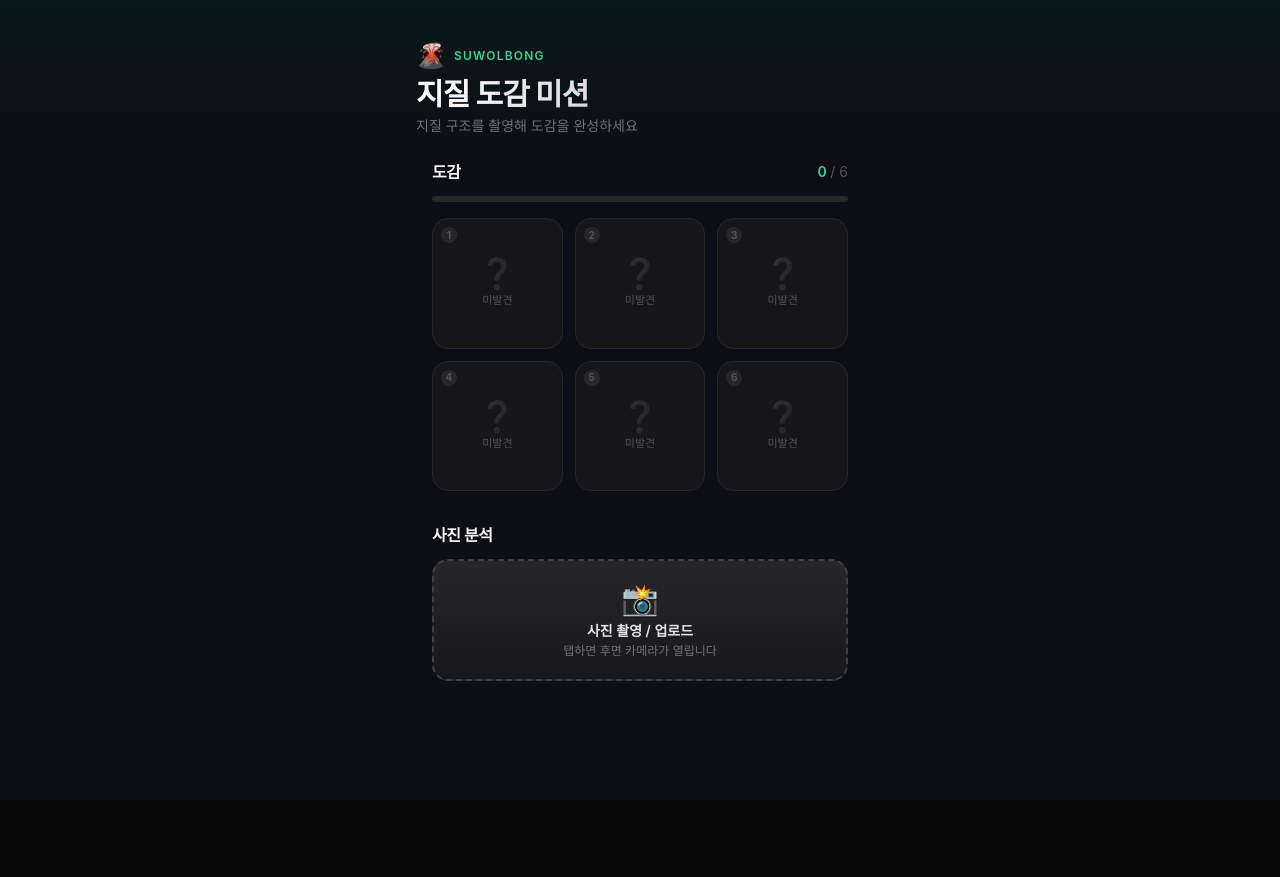
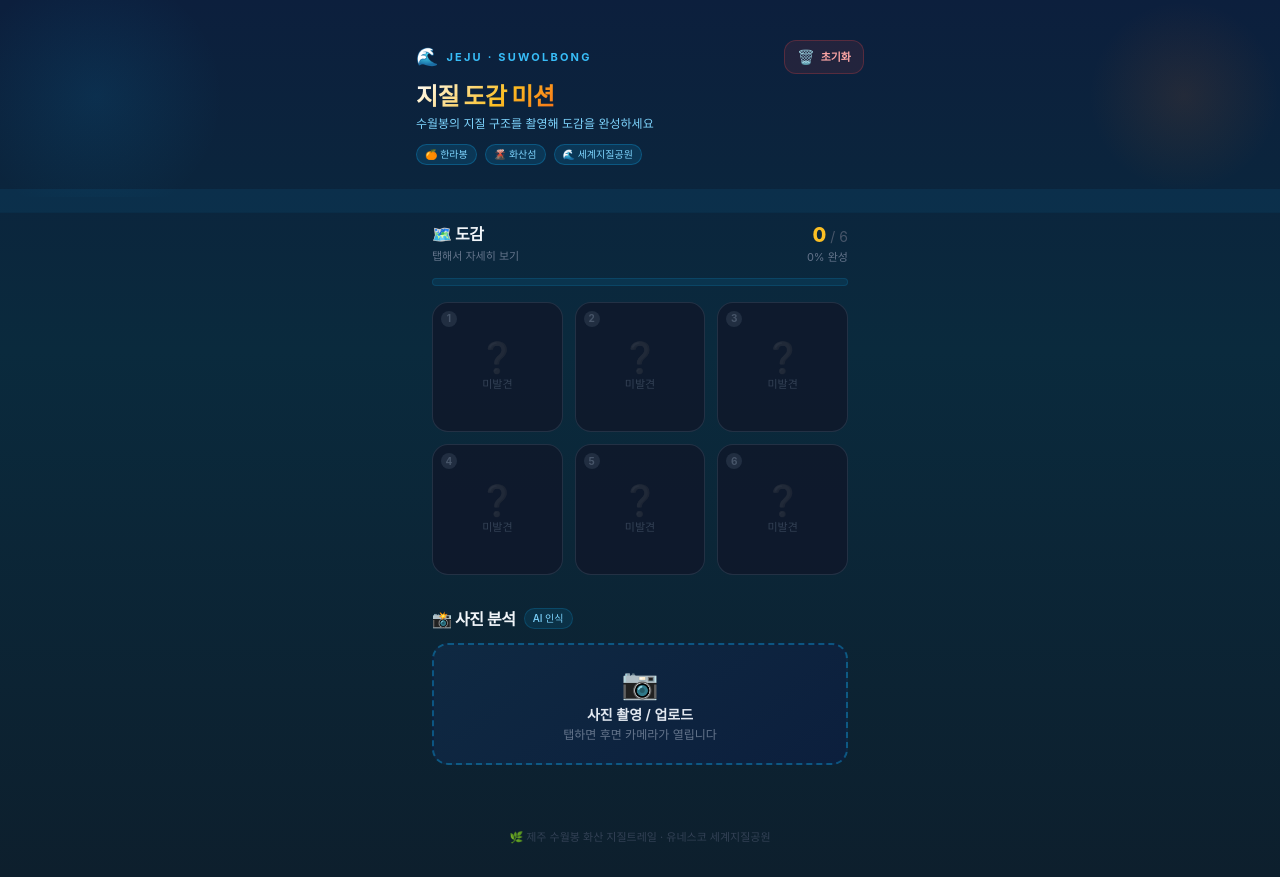
Before and after one commit to colddog09/jeju, a React (Vite) app: page / in a window 1280 px wide. Before the commit the page ends 800 px from the top, so only its background shows below. Built offline with nearby package versions, Linux system fonts and the light colour scheme.

Commit message:
Add files via upload

```diff
--- a/src/App.jsx
+++ b/src/App.jsx
@@ -36,6 +36,7 @@ export default function App() {
   const [message, setMessage] = useState("");
   const [activeResult, setActiveResult] = useState(null);
   const [detailEntry, setDetailEntry] = useState(null);
+  const [showResetConfirm, setShowResetConfirm] = useState(false);
   const imgRef = useRef(null);
 
   const { predict, isPlaceholder } = useTeachableModel();
@@ -72,7 +73,14 @@ export default function App() {
     }
 
     try {
-      const top = await predict(imgRef.current);
+      // 확률 내림차순으로 정렬된 배열 반환
+      const predictions = await predict(imgRef.current);
+      // 미발견 항목 중 CONFIDENCE_THRESHOLD 이상인 것 우선 선택
+      const unfoundBest = predictions.find((p) => {
+        const e = DEX_ENTRIES.find((d) => d.name === p.className);
+        return e && !foundMap.has(e.id) && p.probability >= CONFIDENCE_THRESHOLD;
+      });
+      const top = unfoundBest ?? predictions[0];
       if (top.probability >= CONFIDENCE_THRESHOLD) {
         const entry = DEX_ENTRIES.find((e) => e.name === top.className);
         if (entry) {
@@ -98,28 +106,92 @@ export default function App() {
     }
   };
 
+  const handleReset = () => {
+    setFoundMap(new Map());
+    setPreviewUrl(null);
+    setStatus("idle");
+    setMessage("");
+    setActiveResult(null);
+    setShowResetConfirm(false);
+  };
+
   return (
-    <div className="min-h-screen bg-[#0d0d14] text-zinc-100">
+    <div className="min-h-screen text-white" style={{
+      background: "linear-gradient(180deg, #0c1f3d 0%, #0a2a3d 40%, #0d1f2d 100%)"
+    }}>
       {/* 헤더 */}
-      <header className="relative overflow-hidden px-4 pt-10 pb-6">
-        <div className="absolute inset-0 bg-gradient-to-b from-emerald-950/40 to-transparent pointer-events-none" />
+      <header className="relative overflow-hidden px-4 pt-10 pb-8">
+        {/* 배경 장식: 파도 */}
+        <div className="absolute inset-0 pointer-events-none overflow-hidden">
+          <div className="absolute -top-8 -left-8 w-64 h-64 rounded-full opacity-10"
+            style={{ background: "radial-gradient(circle, #0ea5e9 0%, transparent 70%)" }} />
+          <div className="absolute top-0 right-0 w-48 h-48 rounded-full opacity-10"
+            style={{ background: "radial-gradient(circle, #f97316 0%, transparent 70%)" }} />
+        </div>
+
         <div className="relative max-w-md mx-auto">
-          <div className="flex items-center gap-2 mb-1">
-            <span className="text-2xl">🌋</span>
-            <span className="text-xs font-semibold tracking-widest text-emerald-400 uppercase">
-              Suwolbong
+          {/* 상단 행: 라벨 + 초기화 버튼 */}
+          <div className="flex items-center justify-between mb-2">
+            <div className="flex items-center gap-2">
+              <span className="text-lg">🌊</span>
+              <span className="text-[11px] font-bold tracking-[0.2em] uppercase"
+                style={{ color: "#38bdf8" }}>
+                Jeju · Suwolbong
+              </span>
+            </div>
+            <button
+              type="button"
+              onClick={() => setShowResetConfirm(true)}
+              className="flex items-center gap-1.5 px-3 py-1.5 rounded-xl transition-all active:scale-95"
+              style={{
+                background: "rgba(239,68,68,0.1)",
+                border: "1px solid rgba(239,68,68,0.25)",
+                color: "#fca5a5"
+              }}
+            >
+              <span className="text-sm">🗑️</span>
+              <span className="text-[11px] font-semibold">초기화</span>
+            </button>
+          </div>
+
+          <h1 className="text-2xl font-extrabold tracking-tight leading-tight">
+            <span style={{
+              background: "linear-gradient(135deg, #ffffff 0%, #fbbf24 60%, #f97316 100%)",
+              WebkitBackgroundClip: "text",
+              WebkitTextFillColor: "transparent"
+            }}>
+              지질 도감 미션
             </span>
+          </h1>
+          <p className="text-xs mt-1" style={{ color: "#7dd3fc" }}>
+            수월봉의 지질 구조를 촬영해 도감을 완성하세요
+          </p>
+
+          {/* 제주 장식 태그 */}
+          <div className="flex gap-2 mt-3">
+            {["🍊 한라봉", "🌋 화산섬", "🌊 세계지질공원"].map((tag) => (
+              <span key={tag} className="text-[10px] px-2 py-0.5 rounded-full font-medium whitespace-nowrap"
+                style={{
+                  background: "rgba(14,165,233,0.15)",
+                  border: "1px solid rgba(14,165,233,0.3)",
+                  color: "#7dd3fc"
+                }}>
+                {tag}
+              </span>
+            ))}
           </div>
-          <h1 className="text-3xl font-extrabold tracking-tight bg-gradient-to-r from-white to-zinc-400 bg-clip-text text-transparent">
-            지질 도감 미션
-          </h1>
-          <p className="text-sm text-zinc-500 mt-1">
-            지질 구조를 촬영해 도감을 완성하세요
-          </p>
         </div>
       </header>
 
-      <main className="max-w-md mx-auto px-4 pb-12 space-y-8">
+      {/* 물결 구분선 */}
+      <div className="relative h-6 overflow-hidden -mt-2 mb-2">
+        <svg viewBox="0 0 400 24" className="absolute bottom-0 w-full" preserveAspectRatio="none">
+          <path d="M0,12 C100,24 300,0 400,12 L400,24 L0,24 Z"
+            fill="rgba(14,165,233,0.08)" />
+        </svg>
+      </div>
+
+      <main className="max-w-md mx-auto px-4 pb-16 space-y-8">
         <DexDashboard
           entries={DEX_ENTRIES}
           foundMap={foundMap}
@@ -135,6 +207,65 @@ export default function App() {
         />
       </main>
 
+      {/* 하단 장식 */}
+      <div className="max-w-md mx-auto px-4 pb-8 text-center">
+        <p className="text-[11px]" style={{ color: "#334155" }}>
+          🌿 제주 수월봉 화산 지질트레일 · 유네스코 세계지질공원
+        </p>
+      </div>
+
+      {/* 초기화 확인 모달 */}
+      {showResetConfirm && (
+        <div
+          className="fixed inset-0 z-50 flex items-center justify-center p-4"
+          style={{ background: "rgba(0,0,0,0.75)", backdropFilter: "blur(4px)" }}
+          onClick={() => setShowResetConfirm(false)}
+        >
+          <div
+            className="w-full max-w-sm rounded-3xl overflow-hidden shadow-2xl"
+            style={{
+              background: "linear-gradient(135deg, #0f172a 0%, #1e293b 100%)",
+              border: "1px solid rgba(239,68,68,0.3)"
+            }}
+            onClick={(e) => e.stopPropagation()}
+          >
+            <div className="px-6 pt-8 pb-5 text-center">
+              <div className="text-5xl mb-4">🗑️</div>
+              <h2 className="text-lg font-extrabold text-white mb-2">도감 초기화</h2>
+              <p className="text-sm" style={{ color: "#94a3b8" }}>
+                발견한 모든 도감 기록과 사진이 삭제됩니다.<br />
+                이 작업은 되돌릴 수 없습니다.
+              </p>
+            </div>
+            <div className="px-6 pb-8 flex gap-3">
+              <button
+                type="button"
+                onClick={() => setShowResetConfirm(false)}
+                className="flex-1 py-3 rounded-xl font-semibold text-sm transition-all active:scale-95"
+                style={{
+                  background: "rgba(148,163,184,0.1)",
+                  border: "1px solid rgba(148,163,184,0.2)",
+                  color: "#94a3b8"
+                }}
+              >
+                취소
+              </button>
+              <button
+                type="button"
+                onClick={handleReset}
+                className="flex-1 py-3 rounded-xl font-bold text-sm transition-all active:scale-95"
+                style={{
+                  background: "linear-gradient(135deg, #dc2626 0%, #b91c1c 100%)",
+                  color: "white"
+                }}
+              >
+                초기화
+              </button>
+            </div>
+          </div>
+        </div>
+      )}
+
       <ResultModal
         entry={activeResult?.entry}
         probability={activeResult?.probability}
--- a/src/components/DexDashboard.jsx
+++ b/src/components/DexDashboard.jsx
@@ -8,17 +8,34 @@ export default function DexDashboard({ entries, foundMap, onTileClick }) {
     <section>
       {/* 진행도 헤더 */}
       <div className="flex items-center justify-between mb-3">
-        <h2 className="text-base font-bold text-zinc-100 tracking-tight">도감</h2>
-        <span className="text-sm font-semibold text-emerald-400">
-          {foundCount} <span className="text-zinc-600 font-normal">/ {entries.length}</span>
-        </span>
+        <div>
+          <h2 className="text-base font-bold tracking-tight" style={{ color: "#f1f5f9" }}>
+            🗺️ 도감
+          </h2>
+          <p className="text-[11px] mt-0.5" style={{ color: "#64748b" }}>
+            탭해서 자세히 보기
+          </p>
+        </div>
+        <div className="text-right">
+          <span className="text-xl font-extrabold" style={{ color: "#fbbf24" }}>
+            {foundCount}
+          </span>
+          <span className="text-sm font-normal" style={{ color: "#475569" }}>
+            {" "}/ {entries.length}
+          </span>
+          <p className="text-[11px]" style={{ color: "#64748b" }}>{pct}% 완성</p>
+        </div>
       </div>
 
       {/* 진행 바 */}
-      <div className="h-1.5 w-full bg-zinc-800 rounded-full mb-4 overflow-hidden">
+      <div className="h-2 w-full rounded-full mb-4 overflow-hidden"
+        style={{ background: "rgba(14,165,233,0.1)", border: "1px solid rgba(14,165,233,0.15)" }}>
         <div
-          className="h-full bg-gradient-to-r from-emerald-500 to-teal-400 rounded-full transition-all duration-700"
-          style={{ width: `${pct}%` }}
+          className="h-full rounded-full transition-all duration-700"
+          style={{
+            width: `${pct}%`,
+            background: "linear-gradient(90deg, #0ea5e9 0%, #fbbf24 60%, #f97316 100%)"
+          }}
         />
       </div>
 
@@ -36,9 +53,16 @@ export default function DexDashboard({ entries, foundMap, onTileClick }) {
       </div>
 
       {foundCount === entries.length && (
-        <div className="mt-4 rounded-2xl bg-gradient-to-r from-emerald-900/50 to-teal-900/50 border border-emerald-500/30 px-4 py-3 text-center">
-          <div className="text-lg font-bold text-emerald-300">🎉 도감 완성!</div>
-          <div className="text-xs text-zinc-400 mt-0.5">6개 지질 구조를 모두 발견했습니다</div>
+        <div className="mt-4 rounded-2xl px-4 py-4 text-center"
+          style={{
+            background: "linear-gradient(135deg, rgba(251,191,36,0.15) 0%, rgba(249,115,22,0.15) 100%)",
+            border: "1px solid rgba(251,191,36,0.4)"
+          }}>
+          <div className="text-2xl mb-1">🎉</div>
+          <div className="text-base font-bold" style={{ color: "#fbbf24" }}>도감 완성!</div>
+          <div className="text-xs mt-0.5" style={{ color: "#94a3b8" }}>
+            수월봉의 6개 지질 구조를 모두 발견했습니다
+          </div>
         </div>
       )}
     </section>
--- a/src/components/DexTile.jsx
+++ b/src/components/DexTile.jsx
@@ -2,42 +2,63 @@ export default function DexTile({ entry, index, found, onClick }) {
   return (
     <div
       onClick={found ? onClick : undefined}
-      className={
-        "relative aspect-square rounded-2xl flex flex-col items-center justify-center p-2 transition-all duration-200 select-none " +
-        (found
-          ? "bg-gradient-to-b from-zinc-800 to-zinc-900 border border-emerald-500/50 shadow-[0_0_20px_-6px_rgba(16,185,129,0.5)] cursor-pointer active:scale-95 hover:border-emerald-400/70 hover:shadow-[0_0_28px_-4px_rgba(16,185,129,0.6)]"
-          : "bg-zinc-900/80 border border-zinc-800")
-      }
+      className="relative aspect-square rounded-2xl flex flex-col items-center justify-center p-2 transition-all duration-200 select-none"
+      style={found ? {
+        background: "linear-gradient(145deg, #1e3a5f 0%, #0f2942 100%)",
+        border: "1px solid rgba(251,191,36,0.5)",
+        boxShadow: "0 0 20px -4px rgba(251,191,36,0.3), inset 0 1px 0 rgba(255,255,255,0.05)",
+        cursor: "pointer"
+      } : {
+        background: "rgba(15,23,42,0.8)",
+        border: "1px solid rgba(51,65,85,0.6)"
+      }}
     >
       {/* 번호 배지 */}
-      <div className={
-        "absolute top-2 left-2 text-[10px] font-bold w-4 h-4 rounded-full flex items-center justify-center " +
-        (found ? "bg-emerald-500/20 text-emerald-400" : "bg-zinc-800 text-zinc-600")
-      }>
+      <div
+        className="absolute top-2 left-2 text-[10px] font-bold w-4 h-4 rounded-full flex items-center justify-center"
+        style={found ? {
+          background: "rgba(251,191,36,0.2)",
+          color: "#fbbf24"
+        } : {
+          background: "rgba(51,65,85,0.5)",
+          color: "#475569"
+        }}
+      >
         {index}
       </div>
 
       {/* 아이콘 */}
-      <div className={
-        "text-3xl leading-none mb-1.5 transition-all duration-300 " +
-        (found ? "drop-shadow-[0_0_8px_rgba(16,185,129,0.4)]" : "grayscale opacity-25")
-      }>
+      <div
+        className="text-3xl leading-none mb-1.5 transition-all duration-300"
+        style={found ? {
+          filter: "drop-shadow(0 0 8px rgba(251,191,36,0.5))"
+        } : {
+          filter: "grayscale(1)",
+          opacity: 0.2
+        }}
+      >
         {found ? entry.icon : "❓"}
       </div>
 
       {/* 이름 */}
-      <div className={
-        "text-[11px] text-center leading-tight font-medium " +
-        (found ? "text-zinc-200" : "text-zinc-600")
-      }>
+      <div
+        className="text-[11px] text-center leading-tight font-medium"
+        style={{ color: found ? "#e2e8f0" : "#334155" }}
+      >
         {found ? entry.name : "미발견"}
       </div>
 
       {/* 발견 시 하단 힌트 */}
       {found && (
-        <div className="absolute bottom-1.5 right-2 text-[9px] text-emerald-500/70">
+        <div className="absolute bottom-1.5 right-2 text-[9px]" style={{ color: "#fbbf24" }}>
           ▶
         </div>
+      )}
+
+      {/* 발견 시 상단 빛번짐 */}
+      {found && (
+        <div className="absolute top-0 left-0 right-0 h-1/2 rounded-t-2xl pointer-events-none"
+          style={{ background: "linear-gradient(180deg, rgba(251,191,36,0.06) 0%, transparent 100%)" }} />
       )}
     </div>
   );
--- a/src/components/PhotoAnalyzer.jsx
+++ b/src/components/PhotoAnalyzer.jsx
@@ -22,9 +22,19 @@ export default function PhotoAnalyzer({
 
   return (
     <section>
-      <h2 className="text-base font-bold text-zinc-100 tracking-tight mb-3">
-        사진 분석
-      </h2>
+      <div className="flex items-center gap-2 mb-3">
+        <h2 className="text-base font-bold tracking-tight" style={{ color: "#f1f5f9" }}>
+          📸 사진 분석
+        </h2>
+        <span className="text-[10px] px-2 py-0.5 rounded-full font-medium"
+          style={{
+            background: "rgba(14,165,233,0.1)",
+            border: "1px solid rgba(14,165,233,0.2)",
+            color: "#7dd3fc"
+          }}>
+          AI 인식
+        </span>
+      </div>
 
       <input
         ref={inputRef}
@@ -40,25 +50,28 @@ export default function PhotoAnalyzer({
         type="button"
         onClick={() => inputRef.current?.click()}
         disabled={isAnalyzing}
-        className={
-          "w-full rounded-2xl px-4 py-5 text-center transition-all duration-200 active:scale-[0.98] disabled:opacity-50 " +
-          (previewUrl
-            ? "bg-zinc-900 border border-zinc-700 hover:border-zinc-600"
-            : "bg-gradient-to-b from-zinc-800 to-zinc-900 border-2 border-dashed border-zinc-700 hover:border-emerald-600/60 hover:bg-zinc-800/80")
-        }
+        className="w-full rounded-2xl px-4 py-5 text-center transition-all duration-200 active:scale-[0.98] disabled:opacity-50"
+        style={previewUrl ? {
+          background: "rgba(15,23,42,0.8)",
+          border: "1px solid rgba(51,65,85,0.6)"
+        } : {
+          background: "linear-gradient(145deg, #0f2942 0%, #0c1f3d 100%)",
+          border: "2px dashed rgba(14,165,233,0.4)"
+        }}
       >
-        <div className="text-3xl mb-1">{previewUrl ? "🔄" : "📸"}</div>
-        <div className="text-sm font-semibold text-zinc-200">
+        <div className="text-3xl mb-1">{previewUrl ? "🔄" : "📷"}</div>
+        <div className="text-sm font-semibold" style={{ color: "#e2e8f0" }}>
           {previewUrl ? "다시 촬영하기" : "사진 촬영 / 업로드"}
         </div>
-        <div className="text-xs text-zinc-500 mt-0.5">
-          탭하면 후면 카메라가 열립니다
+        <div className="text-xs mt-0.5" style={{ color: "#64748b" }}>
+          {previewUrl ? "새 사진으로 다시 분석합니다" : "탭하면 후면 카메라가 열립니다"}
         </div>
       </button>
 
       {/* 이미지 미리보기 */}
       {previewUrl && (
-        <div className="mt-3 rounded-2xl overflow-hidden border border-zinc-800 bg-zinc-950">
+        <div className="mt-3 rounded-2xl overflow-hidden"
+          style={{ border: "1px solid rgba(51,65,85,0.5)", background: "#020617" }}>
           <div className="relative">
             <img
               ref={imgRef}
@@ -70,25 +83,33 @@ export default function PhotoAnalyzer({
 
             {/* 분석 중 오버레이 */}
             {isAnalyzing && (
-              <div className="absolute inset-0 bg-black/75 flex flex-col items-center justify-center gap-3">
+              <div className="absolute inset-0 flex flex-col items-center justify-center gap-3"
+                style={{ background: "rgba(0,0,0,0.8)" }}>
                 <div className="relative">
-                  <div className="h-12 w-12 rounded-full border-4 border-zinc-700 border-t-emerald-400 animate-spin" />
+                  <div className="h-12 w-12 rounded-full border-4 border-t-transparent animate-spin"
+                    style={{ borderColor: "rgba(14,165,233,0.3)", borderTopColor: "#0ea5e9" }} />
                   <div className="absolute inset-0 flex items-center justify-center text-lg">🔍</div>
                 </div>
-                <div className="text-sm font-semibold text-zinc-200">AI 분석 중...</div>
-                <div className="text-xs text-zinc-500">잠시만 기다려주세요</div>
+                <div className="text-sm font-semibold" style={{ color: "#e2e8f0" }}>AI 분석 중...</div>
+                <div className="text-xs" style={{ color: "#64748b" }}>잠시만 기다려주세요</div>
               </div>
             )}
           </div>
 
           {/* 결과 메시지 */}
           {message && !isAnalyzing && (
-            <div className={
-              "px-4 py-3 flex items-center gap-2 text-sm border-t " +
-              (isSuccess
-                ? "bg-emerald-950/50 border-emerald-900/50 text-emerald-300"
-                : "bg-zinc-900 border-zinc-800 text-zinc-400")
-            }>
+            <div
+              className="px-4 py-3 flex items-center gap-2 text-sm"
+              style={isSuccess ? {
+                background: "rgba(251,191,36,0.1)",
+                borderTop: "1px solid rgba(251,191,36,0.2)",
+                color: "#fbbf24"
+              } : {
+                background: "rgba(15,23,42,0.8)",
+                borderTop: "1px solid rgba(51,65,85,0.4)",
+                color: "#94a3b8"
+              }}
+            >
               <span>{isSuccess ? "✅" : isError ? "📷" : "⚠️"}</span>
               <span>{message.replace("발견: ", "발견! ")}</span>
             </div>
--- a/src/hooks/useTeachableModel.js
+++ b/src/hooks/useTeachableModel.js
@@ -34,10 +34,7 @@ export function useTeachableModel() {
     async (imageElement) => {
       const model = await load();
       const predictions = await model.predict(imageElement);
-      return predictions.reduce(
-        (best, p) => (p.probability > best.probability ? p : best),
-        { className: "", probability: 0 },
-      );
+      return [...predictions].sort((a, b) => b.probability - a.probability);
     },
     [load],
   );
```
Also changed, not shown: src/components/DexDetailModal.jsx (+45 -20 lines), src/components/ResultModal.jsx (+38 -12 lines).
